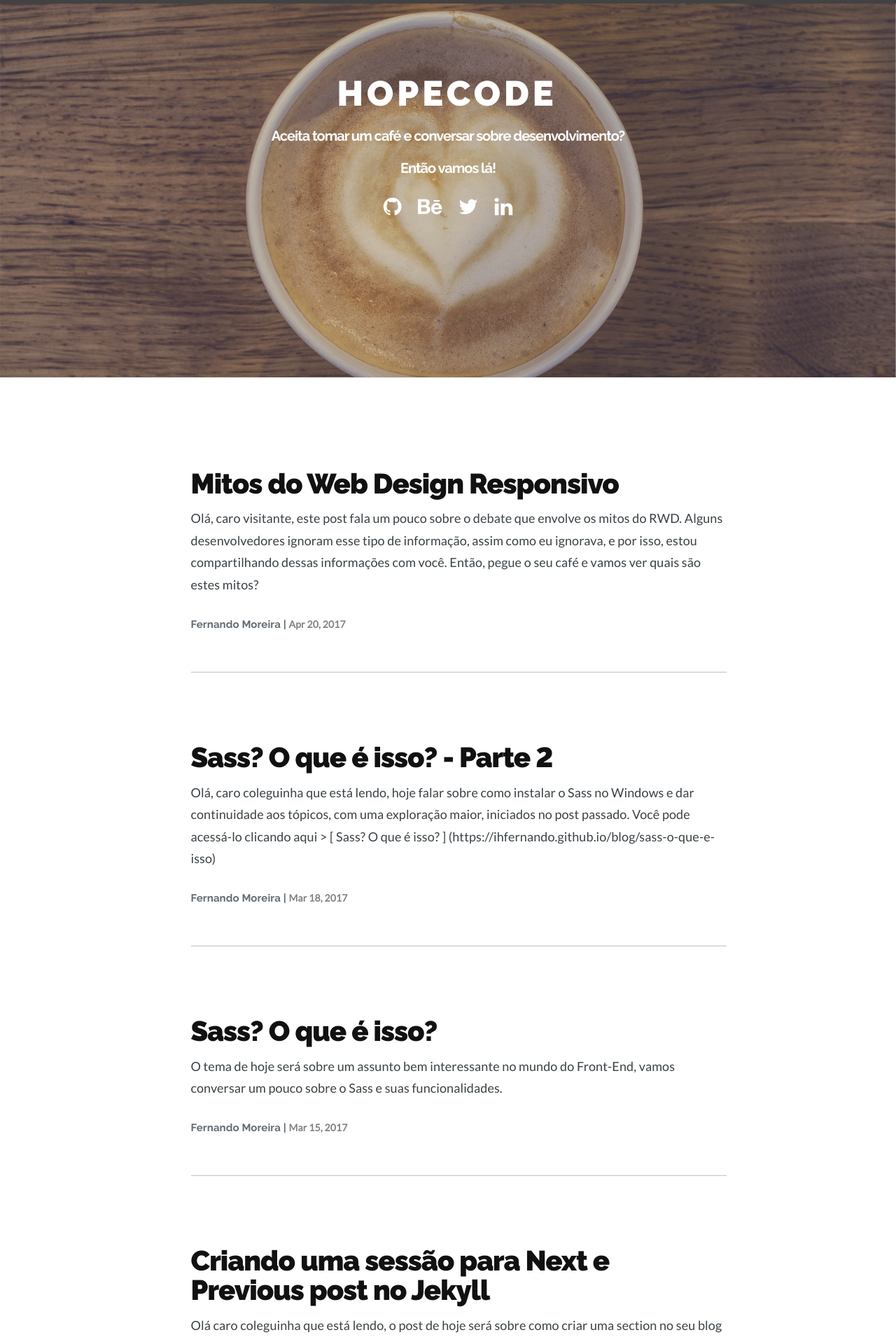
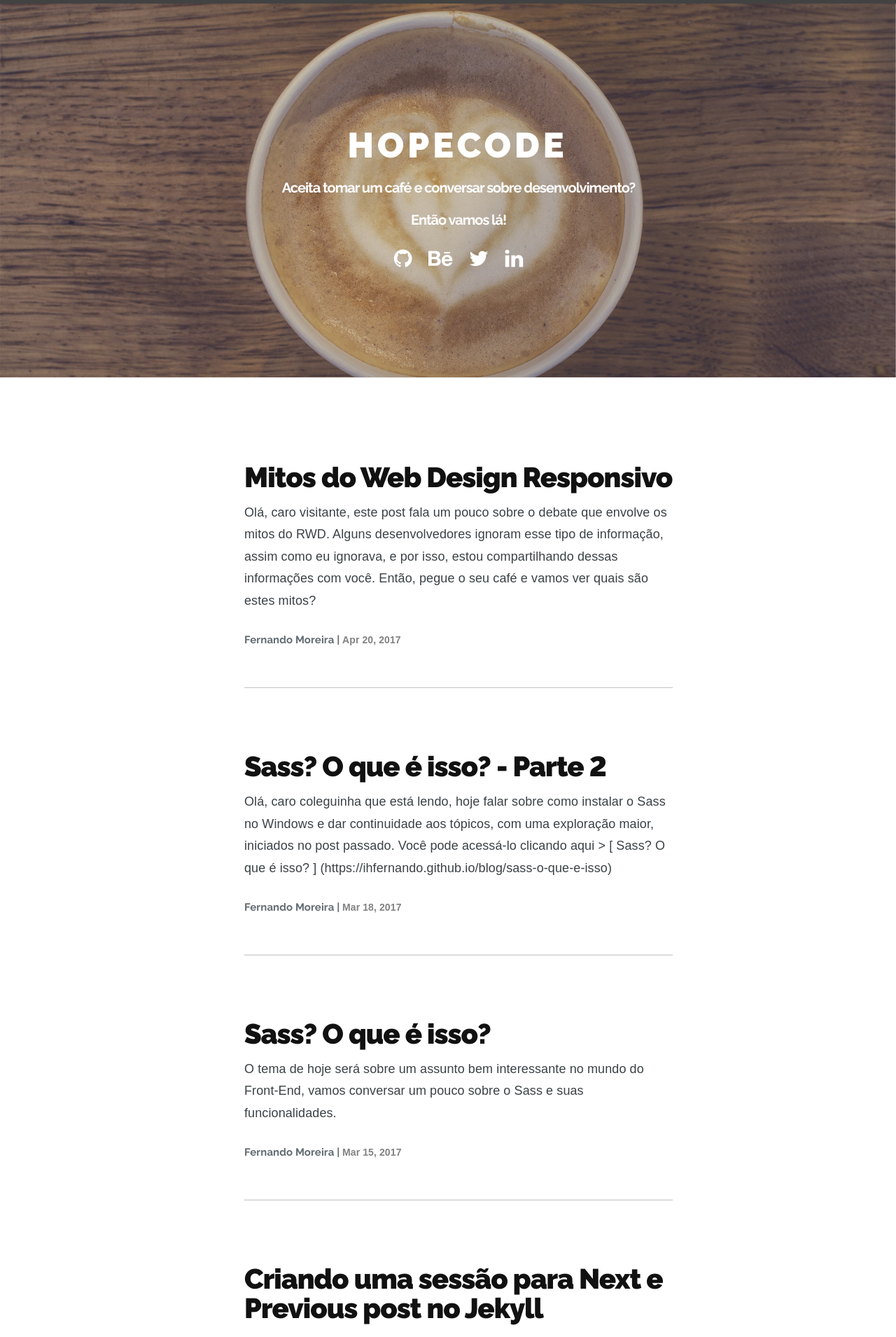
Before and after one commit to ihFernando/blog, a Jekyll site: the page built from index.html, in a window 1280 px wide. Shown: the top 1910 px of the page at 70% size. Built offline with Jekyll 4.4.1, drawn with Linux system fonts in a browser that asks for light colours; some web fonts are replaced; the list of posts is cut into pages by our own code.

Commit message:
Att grids and font Muli

```diff
--- a/assets/css/estilo.css
+++ b/assets/css/estilo.css
@@ -10,6 +10,8 @@ Site: www.github.com/ihfernando;
 /* ==========================================================================
    0. Normalize.css v2.1.3 | MIT License | git.io/normalize | (minified)
    ========================================================================== */
+
+@import url('https://fonts.googleapis.com/css?family=Muli');
 
 article, aside, details,
 figcaption, figure,
@@ -351,7 +353,7 @@ a {
 }
 
 p, span {
-    font-family: 'Lato', sans-serif;
+    font-family: 'Muli', sans-serif;
 }
 
 hr {
@@ -400,8 +402,9 @@ hr {
 
 .header  h2 {
     color: #fff;
-            font-weight: stronger;
-    font-size: 2rem
+    font-family: 'Muli', sans-serif;
+    font-weight: lighter;
+    font-size: 2rem;
 }
 
 .header i {
@@ -421,6 +424,14 @@ hr {
     -ms-transform: translateY(-10px);
     -webkit-transform: translateY(-10px);
     transform: translateY(-10px);
+}
+
+header .wrapper {
+    top: 50%;
+    -webkit-transform: translateY(-50%);
+    -ms-transform: translateY(-50%);
+    transform: translateY(-50%);
+    position: absolute;
 }
 
 /* NAV */
@@ -510,7 +521,7 @@ nav:hover div {
 
 /* POST E AUTOR */
 .page-content > .wrapper {
-    max-width: calc(1000px - (30px * 2));
+    max-width: calc(1000px - (115px * 2));
 }
 
 .post-content{
```
